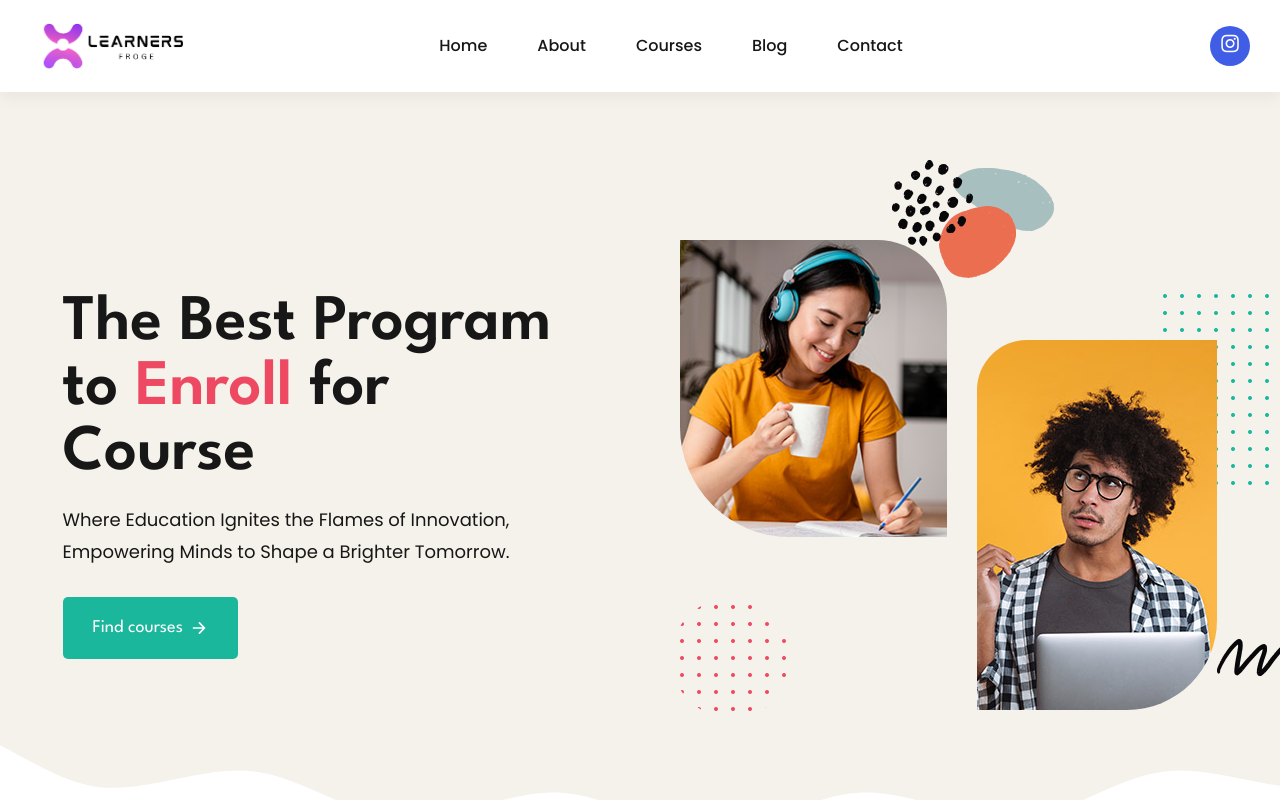
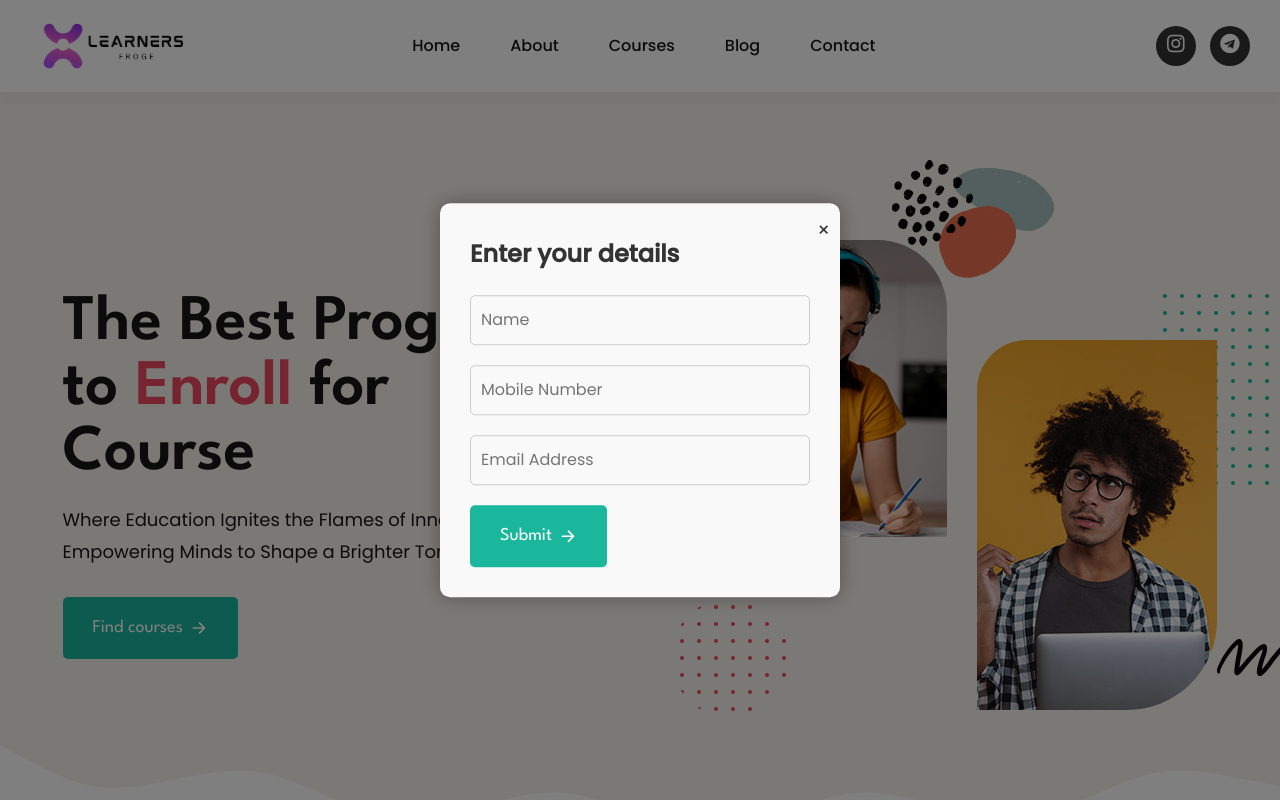
Before and after one commit to tejtbr/Learners-froge, a plain HTML site: page index.html in a window 1280 px wide. Shown: the top 800 px of the page. Drawn offline with nearby package versions, Linux system fonts and the light colour scheme.

Commit message:
teligram link and pop up added

```diff
--- /dev/null
+++ b/assets/css/popup.css
@@ -0,0 +1,95 @@
+.popup {
+    display: none;
+    position: fixed;
+    top: 0;
+    left: 0;
+    width: 100%;
+    height: 100%;
+    background-color: rgba(0, 0, 0, 0.5);
+    z-index: 999;
+    opacity: 0;
+    animation: fade-in 0.5s ease forwards;
+}
+
+.popup-content {
+    position: absolute;
+    top: 50%;
+    left: 50%;
+    transform: translate(-50%, -50%);
+    background-color: #f9f9f9;
+    padding: 30px;
+    border-radius: 10px;
+    box-shadow: 0 0 20px rgba(0, 0, 0, 0.3);
+    width: 400px;
+    opacity: 0;
+    animation: slide-in 0.5s ease forwards;
+}
+
+.close {
+    position: absolute;
+    top: 10px;
+    right: 10px;
+    cursor: pointer;
+    font-size: 20px;
+    color: #333;
+}
+
+.close:hover {
+    color: #111;
+}
+
+h2 {
+    margin-top: 0;
+    margin-bottom: 20px;
+    color: #333;
+}
+
+.input-field {
+    width: 100%;
+    padding: 10px;
+    margin-bottom: 20px;
+    border: 1px solid #ccc;
+    border-radius: 5px;
+    font-size: 16px;
+    transition: all 0.3s ease;
+}
+
+.input-field:focus {
+    border-color: #007bff;
+    box-shadow: 0 0 5px rgba(0, 123, 255, 0.5);
+}
+
+.button {
+    width: 100%;
+    padding: 10px;
+    background-color: #007bff;
+    color: white;
+    border: none;
+    border-radius: 5px;
+    cursor: pointer;
+    transition: background-color 0.3s ease;
+}
+
+.button:hover {
+    background-color: #0056b3;
+}
+
+@keyframes fade-in {
+    from {
+        opacity: 0;
+    }
+    to {
+        opacity: 1;
+    }
+}
+
+@keyframes slide-in {
+    from {
+        opacity: 0;
+        transform: translate(-50%, -70%);
+    }
+    to {
+        opacity: 1;
+        transform: translate(-50%, -50%);
+    }
+}
--- a/index.html
+++ b/index.html
@@ -25,6 +25,7 @@
     - custom css link
   -->
     <link rel="stylesheet" href="./assets/css/style.css">
+    <link rel="stylesheet" href="./assets/css/popup.css">
 
     <!--
     - google font link
@@ -54,6 +55,29 @@
     <!--
     - #HEADER
   -->
+
+    <!-- this for pop up-->
+    <div class="popup">
+      <div class="popup-content">
+        <span class="close" onclick="closePopup()">&times;</span>
+        <h2>Enter your details</h2>
+        <input type="text" class="input-field" id="name" placeholder="Name">
+        <input type="text" class="input-field" id="mobile"
+          placeholder="Mobile Number">
+        <input type="email" class="input-field" id="email"
+          placeholder="Email Address">
+        <button class="butto" onclick="submitForm()">
+          <a href="#courses" class="btn has-before">
+            <span class="span">Submit</span>
+
+            <ion-icon name="arrow-forward-outline"
+              aria-hidden="true"></ion-icon>
+          </a>
+        </button>
+      </div>
+    </div>
+
+    <script src="script.js"></script>
 
     <header class="header" data-header>
       <div class="container">
@@ -127,11 +151,10 @@
           -->
           <ul class="social-icons">
             <li><a href="https://www.instagram.com/learners_froge/"
-                class="instagram"><i
-                  class="fab fa-instagram"></i></a></li>
-            <!--<li><a href="#" class="linkedin"><i
-                  class="fab fa-linkedin-in"></i></a></li>
-             Add more social media icons as needed -->
+                class="telegram"><i class="fab fa-instagram"></i></a></li>
+            <li><a href="https://t.me/+__uOTAQ6R2JjNDk1" class="telegram"><i
+                  class="fab fa-telegram"></i></a></li>
+            <!-- Add more social media icons as needed -->
           </ul>
 
           <button class="header-action-btn" aria-label="open menu"
--- /dev/null
+++ b/script.js
@@ -0,0 +1,15 @@
+function closePopup() {
+  document.querySelector(".popup").style.display = "none";
+}
+
+function submitForm() {
+  // Here you can add your form submission logic
+  alert("Form submitted successfully!");
+  closePopup(); // Close the popup after submission
+}
+
+document.addEventListener("DOMContentLoaded", function () {
+  setTimeout(function () {
+    document.querySelector(".popup").style.display = "block";
+  }, 5000); // Show the popup after 5 seconds
+});
```
